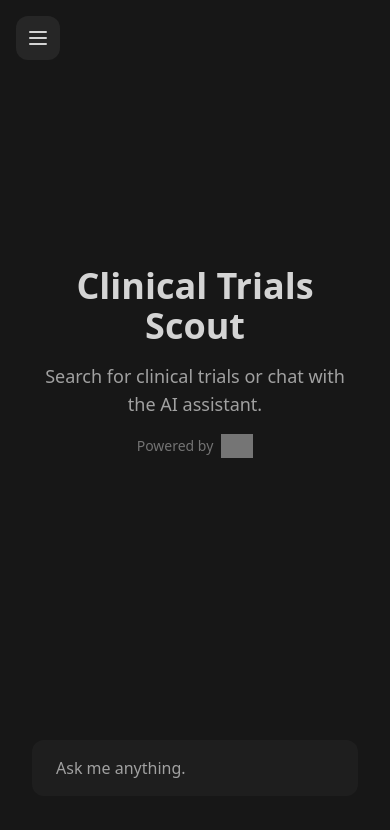
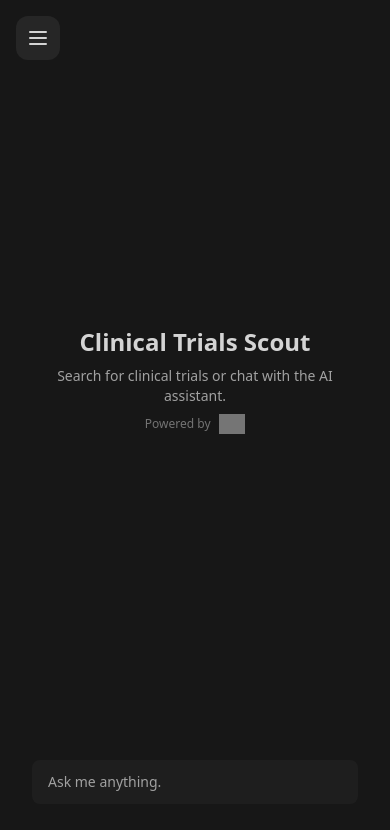
Before and after one commit to alexandru-tanul/clinical-trials-scout, a Python web app: template app/templates/index.html in a window 390 px wide. Shown: the top 830 px of the page. Run offline with Jinja, Linux system fonts and the light colour scheme; the template is opened without the code that fills it, so the values that code supplies are empty; some libraries are stand-ins or nearby versions; grey boxes are pictures that could not be loaded.

Commit message:
Fix search selection logic and improve mobile responsiveness
- Fix smart_search to prioritize relevance over quantity
  - Previously picked highest result count (66 GPR garbage vs 1 GPR30 real)
  - Now picks first successful primary strategy (query > intervention > condition)
  - Variations only used as fallback if all primary strategies fail

- Fix synthesis prompt for thinking mode
  - Explicitly instruct model to present results, not suggest re-searching
  - Prevents overthinking when extended thinking is enabled

- Add debug logging for search troubleshooting

- Improve mobile responsiveness on landing page
  - Smaller title, icon, and description on mobile
  - Compact example cards with reduced padding/text

- Update model name format to claude-sonnet-4-5 (without date suffix)

```diff
--- a/app/config.py
+++ b/app/config.py
@@ -61,11 +61,11 @@ class Settings(BaseSettings):
 
     # LLM Configuration (using LiteLLM)
     # --------------------
-    MODEL: str = "gpt-5-nano"
-    SYNTHESIS_MODEL: str = "gpt-5-nano"
+    MODEL: str = "claude-haiku-4-5"  # For tool calling (search decision)
+    SYNTHESIS_MODEL: str = "claude-haiku-4-5"  # For result synthesis (supports thinking)
 
     # Extended Thinking Mode (for Claude models that support it)
-    # Supported models: claude-sonnet-4-5-20250929, claude-opus-4-5-20251101, etc.
+    # Supported models: claude-sonnet-4-5, claude-opus-4-5, etc.
     # --------------------
     ENABLE_THINKING: bool = False  # Set to True to enable extended thinking
     THINKING_BUDGET_TOKENS: int = 10000  # Tokens Claude can use for thinking (1024-32000)
--- a/app/templates/index.html
+++ b/app/templates/index.html
@@ -5,43 +5,43 @@
         <!-- Centered title and description -->
         <div class="flex-1 flex flex-col items-center justify-center text-center px-4 md:px-8">
             <div>
-                <iconify-icon icon="mdi:file-document-outline" class="text-neutral-600 mb-6" style="font-size: 96px;"></iconify-icon>
-                <h1 class="text-4xl font-bold text-neutral-300 mb-4">Clinical Trials Scout</h1>
-                <p class="text-neutral-400 text-lg mb-4">
+                <iconify-icon icon="mdi:file-document-outline" class="text-neutral-600 mb-4 md:mb-6 text-6xl md:text-8xl"></iconify-icon>
+                <h1 class="text-2xl md:text-4xl font-bold text-neutral-300 mb-2 md:mb-4">Clinical Trials Scout</h1>
+                <p class="text-neutral-400 text-sm md:text-lg mb-2 md:mb-4">
                     Search for clinical trials or chat with the AI assistant.
                 </p>
                 <!-- ClinicalTrials.gov Logo -->
-                <div class="flex items-center justify-center gap-2 mt-4">
-                    <span class="text-neutral-500 text-sm">Powered by</span>
-                    <img src="https://clinicaltrials.gov/assets/images/ctg-header-logo.svg" alt="ClinicalTrials.gov" class="h-6 opacity-70">
+                <div class="flex items-center justify-center gap-2 mt-2 md:mt-4">
+                    <span class="text-neutral-500 text-xs md:text-sm">Powered by</span>
+                    <img src="https://clinicaltrials.gov/assets/images/ctg-header-logo.svg" alt="ClinicalTrials.gov" class="h-5 md:h-6 opacity-70">
                 </div>
             </div>
         </div>
 
         <!-- Input and Examples at bottom -->
-        <div class="w-full max-w-5xl mx-auto flex flex-col gap-4 px-4">
+        <div class="w-full max-w-5xl mx-auto flex flex-col gap-2 md:gap-4 px-4">
                 <!-- Example Queries Grid -->
-                <div class="w-full grid grid-cols-2 gap-4">
+                <div class="w-full grid grid-cols-2 gap-2 md:gap-4">
                     {% for prompt in example_prompts %}
                     <button
                         hx-post="/send"
                         hx-vals='{"message": "{{ prompt.message }}"}'
                         hx-swap="none"
-                        class="cursor-pointer bg-neutral-800/30 hover:bg-neutral-700/50 p-4 rounded-xl transition text-left group"
+                        class="cursor-pointer bg-neutral-800/30 hover:bg-neutral-700/50 p-2.5 md:p-4 rounded-lg md:rounded-xl transition text-left group"
                     >
-                        <div class="flex flex-col gap-2">
-                            <div class="flex items-center gap-2">
-                                <iconify-icon icon="{{ prompt.icon }}" class="{{ prompt.icon_color }} group-hover:text-white transition flex-shrink-0" style="font-size: 20px;"></iconify-icon>
-                                <h3 class="text-sm font-semibold text-white">{{ prompt.title }}</h3>
+                        <div class="flex flex-col gap-1 md:gap-2">
+                            <div class="flex items-center gap-1.5 md:gap-2">
+                                <iconify-icon icon="{{ prompt.icon }}" class="{{ prompt.icon_color }} group-hover:text-white transition flex-shrink-0 text-base md:text-xl"></iconify-icon>
+                                <h3 class="text-xs md:text-sm font-semibold text-white">{{ prompt.title }}</h3>
                             </div>
-                            <p class="text-xs text-neutral-400 text-left line-clamp-2">"{{ prompt.message }}"</p>
+                            <p class="text-[10px] md:text-xs text-neutral-400 text-left line-clamp-2">"{{ prompt.message }}"</p>
                         </div>
                     </button>
                     {% endfor %}
                 </div>
 
                 <!-- Input Form -->
-                <div class="w-full mt-4 mb-8 md:mb-4">
+                <div class="w-full mt-2 md:mt-4 mb-6 md:mb-4">
                     <form
                             hx-post="/send"
                             hx-swap="none"
@@ -51,11 +51,11 @@
                                 name="message"
                                 type="text"
                                 placeholder="Ask me anything."
-                                class="w-full bg-neutral-800/50 hover:bg-neutral-700/70 focus:bg-neutral-800 transition duration-300 outline-none rounded-xl py-4 pl-6 pr-12 placeholder-neutral-400"
+                                class="w-full bg-neutral-800/50 hover:bg-neutral-700/70 focus:bg-neutral-800 transition duration-300 outline-none rounded-lg md:rounded-xl py-3 md:py-4 pl-4 md:pl-6 pr-10 md:pr-12 placeholder-neutral-400 text-sm md:text-base"
                                 required
                         >
-                        <button type="submit" class="absolute right-3 top-1/2 -translate-y-1/2 text-neutral-400 hover:text-white transition flex items-center justify-center">
-                            <iconify-icon icon="mdi:send" style="font-size: 20px;"></iconify-icon>
+                        <button type="submit" class="absolute right-2.5 md:right-3 top-1/2 -translate-y-1/2 text-neutral-400 hover:text-white transition flex items-center justify-center">
+                            <iconify-icon icon="mdi:send" class="text-lg md:text-xl"></iconify-icon>
                         </button>
                     </form>
                 </div>
```
Also changed, not shown: app/main.py (+34 -13 lines), app/services.py (+24 -8 lines), 1 other file.
